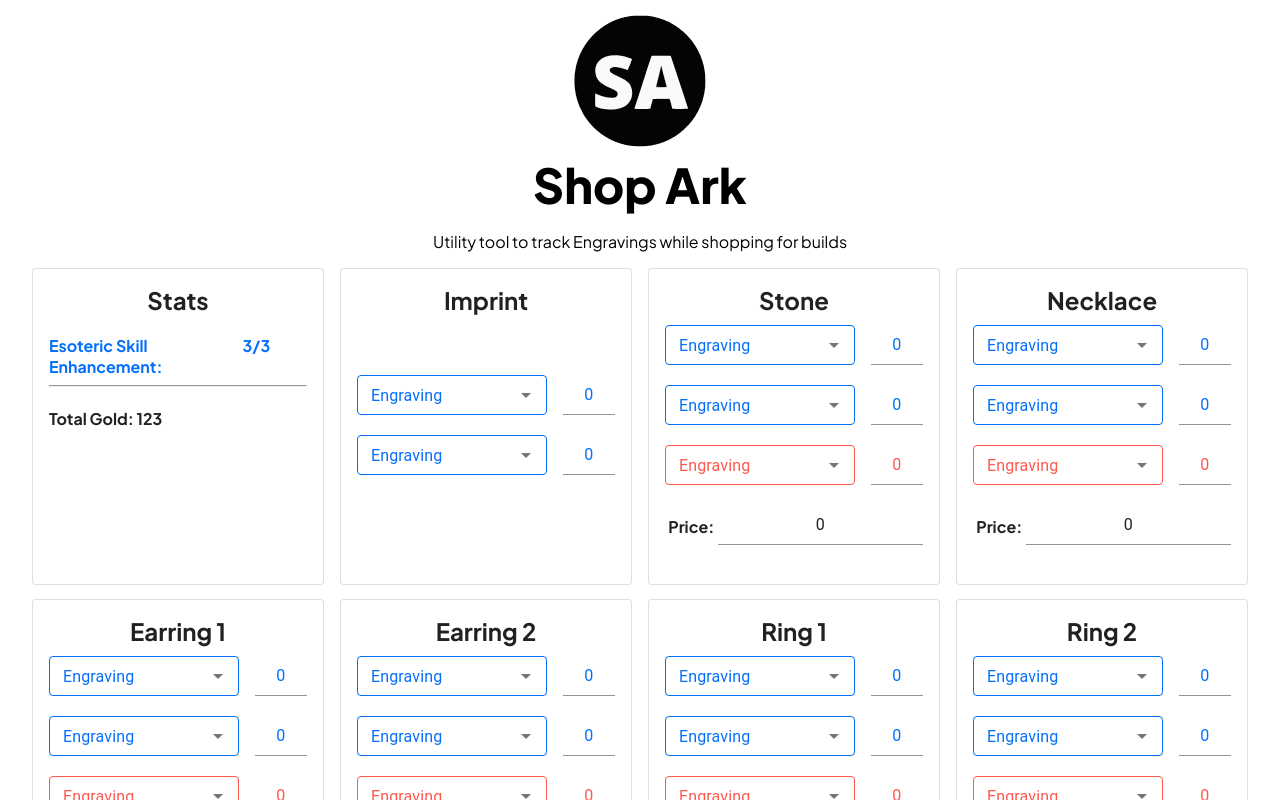
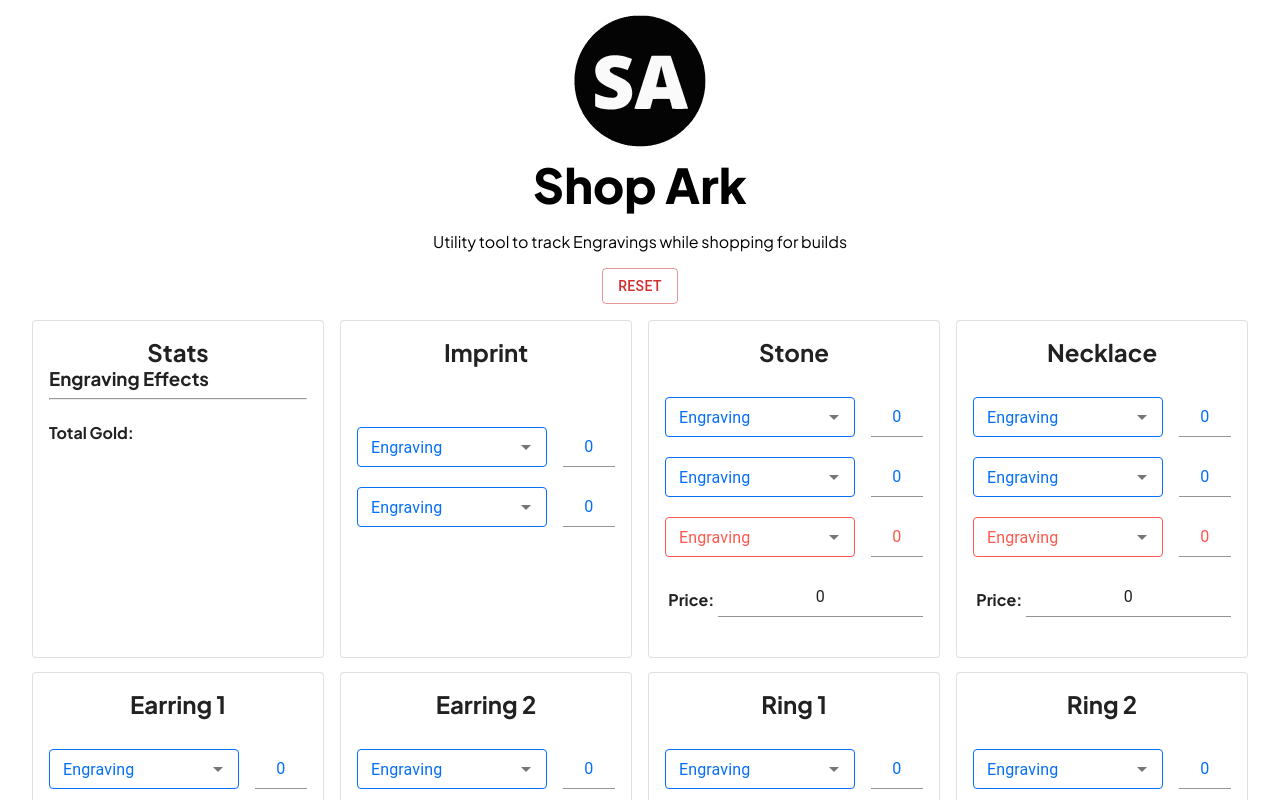
Before and after one commit to code-4-bread/shop-ark, a React (Create React App) app: page / in a window 1280 px wide. Shown: the top 800 px of the page. Built offline with nearby package versions, Linux system fonts and the light colour scheme.

Commit message:
👔 Integrated all logic

```diff
--- a/src/components/Body.jsx
+++ b/src/components/Body.jsx
@@ -1,13 +1,19 @@
 import { useState } from 'react';
-import { Grid } from '@mui/material';
+import {
+  Grid,
+  Button,
+  Dialog,
+  DialogTitle,
+  DialogActions,
+  DialogContent,
+  DialogContentText,
+} from '@mui/material';
 import EngravingCard from './EngravingCard/EngravingCard';
 import Stats from './Stats/Stats';
 
 const Body = () => {
   const existingState = localStorage.getItem('shop-ark-state');
-
-  const [state, setState] = useState(
-    JSON.parse(existingState) || {
+  const defaultData = {
     imprint: { p1: {}, p2: {} },
     stone: { p1: {}, p2: {}, n1: {}, price: 0 },
     necklace: { p1: {}, p2: {}, n1: {}, price: 0 },
@@ -15,13 +21,59 @@ const Body = () => {
     earring2: { p1: {}, p2: {}, n1: {}, price: 0 },
     ring1: { p1: {}, p2: {}, n1: {}, price: 0 },
     ring2: { p1: {}, p2: {}, n1: {}, price: 0 },
-    }
-  );
+  };
+
+  const [state, setState] = useState(JSON.parse(existingState) || defaultData);
+
+  const [open, setOpen] = useState(false);
+
+  const handleClickOpen = () => {
+    setOpen(true);
+  };
+
+  const handleClose = () => {
+    setOpen(false);
+  };
+
+  const resetData = () => {
+    setState(defaultData);
+
+    localStorage.setItem('shop-ark-state', JSON.stringify(defaultData));
+
+    setOpen(false);
+  };
 
   return (
+    <>
+      <Dialog
+        open={open}
+        onClose={handleClose}
+        aria-labelledby='alert-dialog-title'
+        aria-describedby='alert-dialog-description'
+      >
+        <DialogTitle id='alert-dialog-title'>
+          Do you really want to reset the build?
+        </DialogTitle>
+        <DialogContent>
+          <DialogContentText id='alert-dialog-description'>
+            This action is irreversible.
+          </DialogContentText>
+        </DialogContent>
+        <DialogActions>
+          <Button onClick={handleClose}>No</Button>
+          <Button onClick={resetData} autoFocus>
+            Yes
+          </Button>
+        </DialogActions>
+      </Dialog>
       <Grid container maxWidth='xl' spacing={2}>
-      <Grid item xs={3}>
-        <Stats />
+        <Grid item xs={12} style={{ textAlign: 'center' }}>
+          <Button variant='outlined' color='error' onClick={handleClickOpen}>
+            Reset
+          </Button>
+        </Grid>
+        <Grid item xs={3} style={{ height: '352px' }}>
+          <Stats state={state} />
         </Grid>
         <Grid item xs={3}>
           <EngravingCard
@@ -51,6 +103,7 @@ const Body = () => {
           <EngravingCard title='Ring 2' state={state} setState={setState} />
         </Grid>
       </Grid>
+    </>
   );
 };
 
--- a/src/components/EngravingCard/Engraving.jsx
+++ b/src/components/EngravingCard/Engraving.jsx
@@ -74,11 +74,12 @@ const Engraving = ({
 
   const setEngrave = (valueId, value) => {
     const oldState = state[id];
+    const oldPoint = oldState[valueId];
     const newTypeState = {
       ...oldState,
       [valueId]: {
+        ...oldPoint,
         label: value,
-        point: 0,
       },
     };
 
@@ -147,9 +148,14 @@ const Engraving = ({
               label: val,
             }))}
             size={selectorSize}
-            defaultValue={p1.label}
+            defaultValue={p1.label || null}
+            value={p1.label || null}
             onChange={(e, value) => {
-              setEngrave(value.id, value.label);
+              if (!value) {
+                setEngrave('p1', null);
+              } else {
+                setEngrave('p1', value.label);
+              }
             }}
             renderInput={(params) => (
               <TextField {...params} label='Engraving' />
@@ -161,6 +167,7 @@ const Engraving = ({
             id='p1'
             hiddenLabel
             defaultValue={p1.point || 0}
+            value={p1.point || 0}
             onChange={(e) => {
               const { id: valueId, value } = e.target;
               setPoint(valueId, value);
@@ -187,10 +194,15 @@ const Engraving = ({
               label: val,
             }))}
             onChange={(e, value) => {
-              setEngrave(value.id, value.label);
+              if (!value) {
+                setEngrave('p2', null);
+              } else {
+                setEngrave('p2', value.label);
+              }
             }}
             size={selectorSize}
-            defaultValue={p2.label}
+            defaultValue={p2.label || null}
+            value={p2.label || null}
             renderInput={(params) => (
               <TextField {...params} label='Engraving' />
             )}
@@ -201,6 +213,7 @@ const Engraving = ({
             id='p2'
             hiddenLabel
             defaultValue={p2.point || 0}
+            value={p2.point || 0}
             onChange={(e) => {
               const { id: valueId, value } = e.target;
               setPoint(valueId, value);
@@ -227,9 +240,14 @@ const Engraving = ({
                 id: 'n1',
                 label: val,
               }))}
-              defaultValue={n1.label}
+              defaultValue={n1.label || null}
+              value={n1.label || null}
               onChange={(e, value) => {
-                setEngrave(value.id, value.label);
+                if (!value) {
+                  setEngrave('n1', null);
+                } else {
+                  setEngrave('n1', value.label);
+                }
               }}
               size={selectorSize}
               renderInput={(params) => (
@@ -242,6 +260,7 @@ const Engraving = ({
               id='n1'
               hiddenLabel
               defaultValue={n1.point || 0}
+              value={n1.point || 0}
               onChange={(e) => {
                 const { id: valueId, value } = e.target;
                 setPoint(valueId, value);
@@ -269,7 +288,8 @@ const Engraving = ({
           <Grid item xs={9} style={{ paddingLeft: 0 }}>
             <TextField
               hiddenLabel
-              defaultValue={price}
+              defaultValue={price || 0}
+              value={price || 0}
               sx={{
                 width: '100%',
                 margin: '10px auto',
--- a/src/components/EngravingCard/EngravingCard.jsx
+++ b/src/components/EngravingCard/EngravingCard.jsx
@@ -3,7 +3,8 @@ import styled from 'styled-components';
 import Engraving from './Engraving';
 
 const StyledH2 = styled.h2`
-  margin: 0;
+  margin-top: 0;
+  margin-bottom: 20px;
   text-align: center;
 `;
 
@@ -27,9 +28,7 @@ const EngravingCard = ({
   return (
     <Card variant='outlined' style={{ height: '100%' }}>
       <CardContent>
-        <StyledH2 variant='h4' align='center'>
-          {title}
-        </StyledH2>
+        <StyledH2 align='center'>{title}</StyledH2>
         <div style={{ marginTop: marginTop }}>
           <Engraving
             showNegative={showNegative}
--- a/src/components/Stats/EffectBlock.jsx
+++ b/src/components/Stats/EffectBlock.jsx
@@ -14,7 +14,7 @@ const EffectBlock = ({ name, value }) => {
     excessValue < 0 ? `${excessValue}` : `+${excessValue}`;
 
   return (
-    <Grid container style={{ marginTop: '20px', color: color }}>
+    <Grid container style={{ marginTop: '5px', color: color }}>
       <Grid item xs={9}>
         <b>{name}:</b>
       </Grid>
--- a/src/components/Stats/Stats.jsx
+++ b/src/components/Stats/Stats.jsx
@@ -1,24 +1,100 @@
 import styled from 'styled-components';
 import EffectBlock from './EffectBlock';
 
-const { Card, CardContent } = require('@mui/material');
+const { Card, CardContent, List, ListItem } = require('@mui/material');
 
 const StyledH2 = styled.h2`
   margin: 0;
   text-align: center;
 `;
 
-const Stats = ({}) => {
+const StyledP = styled.h3`
+  margin: 0;
+`;
+
+const Stats = ({ state }) => {
+  const keys = Object.keys(state);
+
+  const totalMap = new Map();
+  totalMap.set('pos', new Map());
+  totalMap.set('neg', new Map());
+
+  for (let each of keys) {
+    const eachSlot = state[each];
+
+    const { p1, p2, n1, price } = eachSlot;
+
+    const posMap = totalMap.get('pos');
+    const negMap = totalMap.get('neg');
+
+    if (p1?.label) {
+      const p1Value = posMap.get(p1.label);
+      if (p1Value) {
+        posMap.set(p1.label, p1Value + p1.point);
+      } else {
+        posMap.set(p1.label, p1.point);
+      }
+    }
+
+    if (p2?.label) {
+      const p2Value = posMap.get(p2.label);
+      if (p2Value) {
+        posMap.set(p2.label, p2Value + p2.point);
+      } else {
+        posMap.set(p2.label, p2.point);
+      }
+    }
+
+    if (n1?.label) {
+      const n1Value = totalMap.get(n1.label);
+      if (n1Value) {
+        negMap.set(n1.label, n1Value + n1.point);
+      } else {
+        negMap.set(n1.label, n1.point);
+      }
+    }
+
+    if (price) {
+      const totalPrice = totalMap.get('price');
+      if (totalPrice) {
+        totalMap.set('price', totalPrice + price);
+      } else {
+        totalMap.set('price', price);
+      }
+    }
+
+    totalMap.set('pos', posMap);
+    totalMap.set('neg', negMap);
+  }
+
+  const posEngravings = totalMap.get('pos');
+  const negEngravings = totalMap.get('neg');
+
+  const posDisplay = Array(...posEngravings.keys()).map((each) => {
+    const point = posEngravings.get(each);
+
+    return <EffectBlock key={each} name={each} value={point || 0} />;
+  });
+
+  const negDisplay = Array(...negEngravings.keys()).map((each) => {
+    const point = negEngravings.get(each);
+    return <EffectBlock key={each} name={each} value={point || 0} />;
+  });
+
   return (
     <Card variant='outlined' style={{ height: '100%' }}>
       <CardContent>
         <StyledH2 variant='h4' align='center'>
           Stats
         </StyledH2>
-        <EffectBlock name={'Esoteric Skill Enhancement'} value={15} />
+        <StyledP>Engraving Effects</StyledP>
+        <List style={{ maxHeight: '185px', overflow: 'auto', padding: 0 }}>
+          {posDisplay}
+          {negDisplay}
+        </List>
         <hr />
         <h4>
-          Total Gold: <span>123</span>
+          Total Gold: <span>{totalMap.get('price')}</span>
         </h4>
       </CardContent>
     </Card>
```
Lines whose indentation alone changed are shown as unchanged.
